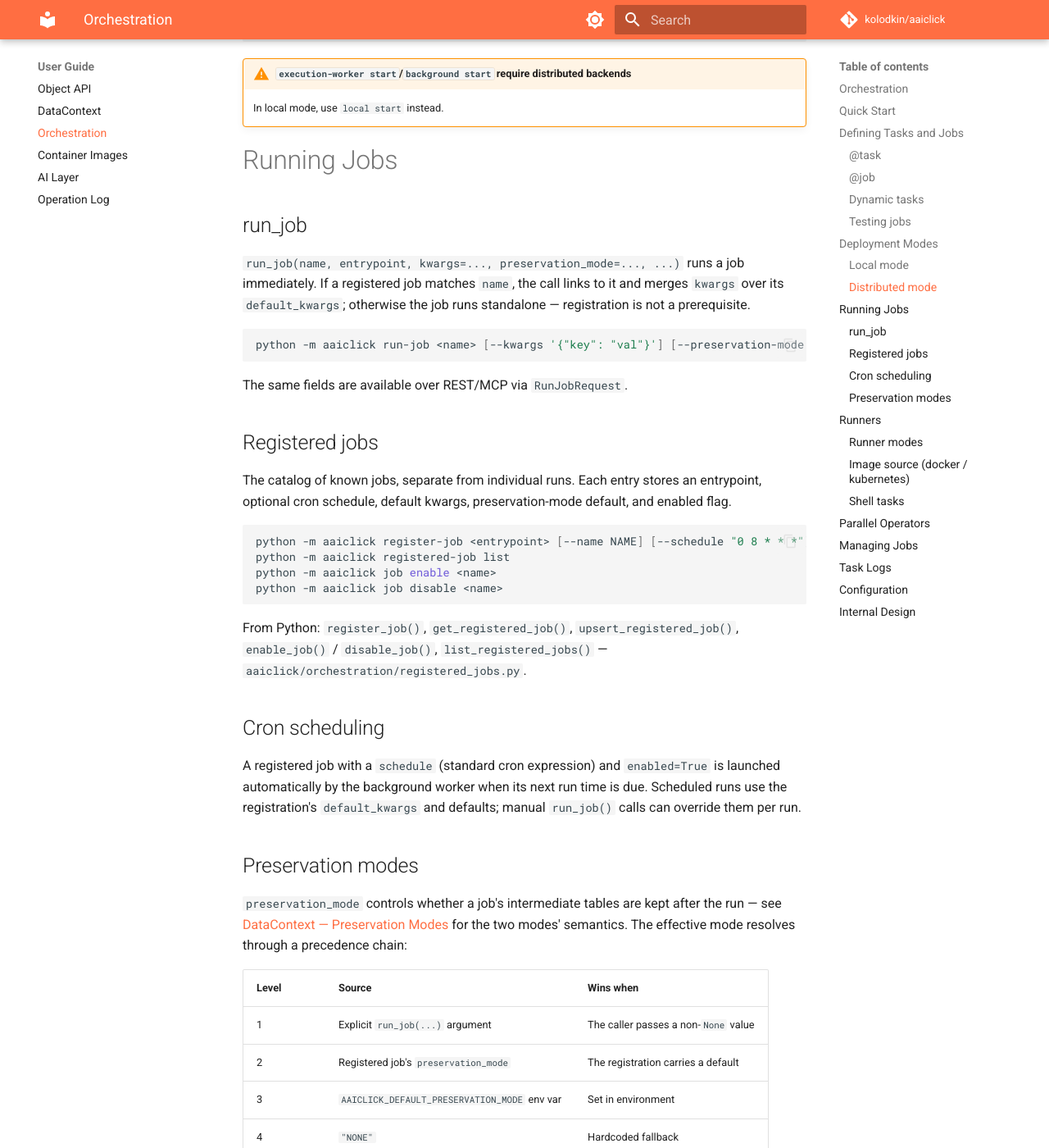
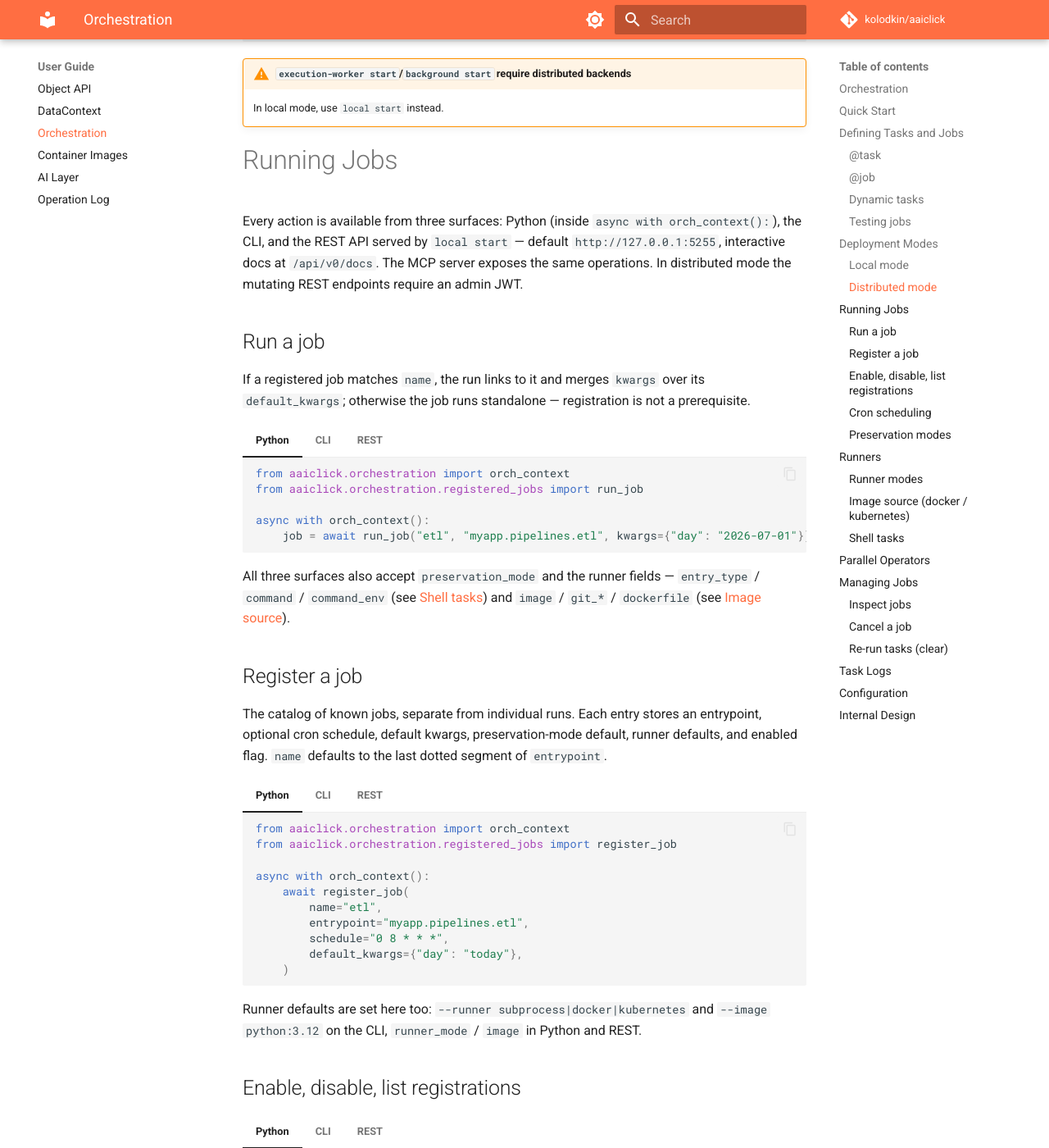
Before and after one commit to kolodkin/aaiclick, an MkDocs documentation site: the page built from docs/user_guide/orchestration.md, in a window 1280 px wide and 1400 px high, scrolled down 2667 px. Shown: the whole window at 82% size. Built offline with MkDocs 1.6.1 and Material for MkDocs 9.7.7, drawn with Linux system fonts in a browser that asks for light colours; comment, search, counter and statistics services are not loaded; some of the changed text lies outside the part shown.

Commit message:
docs: tabbed Python/CLI/REST views for orchestration actions
Restructure the orchestration guide's job actions (run, register,
enable/disable/list, inspect, cancel, clear) into pymdownx.tabbed
content tabs showing the Python API, CLI command, and REST endpoint
for each action, with a shared note on surfaces, base URL, and auth.

Co-Authored-By: Claude Fable 5 <noreply@anthropic.com>
Claude-Session: https://claude.ai/code/session_01DfVL4w1ref7KQ418VrXzV4

````diff
--- a/docs/user_guide/orchestration.md
+++ b/docs/user_guide/orchestration.md
@@ -105,35 +105,122 @@ python -m aaiclick background start        # scheduler + cleanup
 
 # Running Jobs
 
-## run_job
+Every action is available from three surfaces: Python (inside
+`async with orch_context():`), the CLI, and the REST API served by
+`local start` — default `http://127.0.0.1:5255`, interactive docs at
+`/api/v0/docs`. The MCP server exposes the same operations. In distributed
+mode the mutating REST endpoints require an admin JWT.
 
-`run_job(name, entrypoint, kwargs=..., preservation_mode=..., ...)` runs a job
-immediately. If a registered job matches `name`, the call links to it and
-merges `kwargs` over its `default_kwargs`; otherwise the job runs standalone —
-registration is not a prerequisite.
+## Run a job
 
-```bash
-python -m aaiclick run-job <name> [--kwargs '{"key": "val"}'] [--preservation-mode NONE|FULL] [--entry-type module|shell] [--command 'python main.py'] [--command-env K=v] [--image python:3.12]
-```
+If a registered job matches `name`, the run links to it and merges `kwargs`
+over its `default_kwargs`; otherwise the job runs standalone — registration is
+not a prerequisite.
 
-The same fields are available over REST/MCP via `RunJobRequest`.
+=== "Python"
 
-## Registered jobs
+    ```python
+    from aaiclick.orchestration import orch_context
+    from aaiclick.orchestration.registered_jobs import run_job
+
+    async with orch_context():
+        job = await run_job("etl", "myapp.pipelines.etl", kwargs={"day": "2026-07-01"})
+    ```
+
+=== "CLI"
+
+    ```bash
+    python -m aaiclick run-job etl --kwargs '{"day": "2026-07-01"}'
+    ```
+
+=== "REST"
+
+    ```bash
+    curl -X POST http://127.0.0.1:5255/api/v0/jobs:run \
+      -H "Content-Type: application/json" \
+      -d '{"name": "etl", "kwargs": {"day": "2026-07-01"}}'
+    ```
+
+    A dotted `name` (e.g. `"myapp.pipelines.etl"`) is used as the entrypoint
+    directly; a bare name reuses the registered job's entrypoint.
+
+All three surfaces also accept `preservation_mode` and the runner fields —
+`entry_type` / `command` / `command_env` (see [Shell tasks](#shell-tasks)) and
+`image` / `git_*` / `dockerfile` (see [Image source](#image-source-docker-kubernetes)).
+
+## Register a job
 
 The catalog of known jobs, separate from individual runs. Each entry stores an
 entrypoint, optional cron schedule, default kwargs, preservation-mode default,
-and enabled flag.
+runner defaults, and enabled flag. `name` defaults to the last dotted segment
+of `entrypoint`.
 
-```bash
-python -m aaiclick register-job <entrypoint> [--name NAME] [--schedule "0 8 * * *"] [--kwargs '{"key": "val"}'] [--preservation-mode NONE|FULL] [--runner subprocess|docker|kubernetes] [--image python:3.12]
-python -m aaiclick registered-job list
-python -m aaiclick job enable <name>
-python -m aaiclick job disable <name>
-```
+=== "Python"
 
-From Python: `register_job()`, `get_registered_job()`, `upsert_registered_job()`,
-`enable_job()` / `disable_job()`, `list_registered_jobs()` —
-`aaiclick/orchestration/registered_jobs.py`.
+    ```python
+    from aaiclick.orchestration import orch_context
+    from aaiclick.orchestration.registered_jobs import register_job
+
+    async with orch_context():
+        await register_job(
+            name="etl",
+            entrypoint="myapp.pipelines.etl",
+            schedule="0 8 * * *",
+            default_kwargs={"day": "today"},
+        )
+    ```
+
+=== "CLI"
+
+    ```bash
+    python -m aaiclick register-job myapp.pipelines.etl --name etl \
+        --schedule "0 8 * * *" --kwargs '{"day": "today"}'
+    ```
+
+=== "REST"
+
+    ```bash
+    curl -X POST http://127.0.0.1:5255/api/v0/registered-jobs \
+      -H "Content-Type: application/json" \
+      -d '{"name": "etl", "entrypoint": "myapp.pipelines.etl", "schedule": "0 8 * * *", "default_kwargs": {"day": "today"}}'
+    ```
+
+Runner defaults are set here too: `--runner subprocess|docker|kubernetes` and
+`--image python:3.12` on the CLI, `runner_mode` / `image` in Python and REST.
+
+## Enable, disable, list registrations
+
+=== "Python"
+
+    ```python
+    from aaiclick.orchestration import orch_context
+    from aaiclick.orchestration.registered_jobs import (
+        disable_job,
+        enable_job,
+        list_registered_jobs,
+    )
+
+    async with orch_context():
+        await enable_job("etl")
+        await disable_job("etl")
+        registrations = await list_registered_jobs(enabled_only=True)
+    ```
+
+=== "CLI"
+
+    ```bash
+    python -m aaiclick job enable etl
+    python -m aaiclick job disable etl
+    python -m aaiclick registered-job list
+    ```
+
+=== "REST"
+
+    ```bash
+    curl -X POST http://127.0.0.1:5255/api/v0/registered-jobs/etl/enable
+    curl -X POST http://127.0.0.1:5255/api/v0/registered-jobs/etl/disable
+    curl http://127.0.0.1:5255/api/v0/registered-jobs
+    ```
 
 ## Cron scheduling
 
@@ -233,24 +320,82 @@ downstream tasks can depend on.
 
 # Managing Jobs
 
-```bash
-python -m aaiclick job get <id>
-python -m aaiclick job cancel <id>
-python -m aaiclick job list [--status RUNNING] [--like "%etl%"] [--limit 20 --offset 40]
-```
+## Inspect jobs
 
-From Python (`aaiclick/orchestration/jobs/`):
+=== "Python"
 
-- `get_job()`, `list_jobs(status, name_like, limit, offset)`, `count_jobs()`,
-  `get_tasks_for_job()` — queries
-- `cancel_job(job_id)` — atomically cancels a job and all its non-terminal
-  tasks; returns `False` if not found or already terminal
-- `clear_task(task_id)` — resets a task and all its transitive downstream
-  tasks to PENDING for re-run (Airflow-style "clear task"); upstream tasks and
-  their results are untouched, and a finished job is reactivated
+    ```python
+    from aaiclick.orchestration import get_job, list_jobs, orch_context
 
-Workers detect cancellation by polling task status; a CPU-bound task won't
-interrupt until it yields.
+    async with orch_context():
+        jobs = await list_jobs(status="RUNNING", name_like="%etl%", limit=20)
+        job = await get_job(job_id)
+    ```
+
+=== "CLI"
+
+    ```bash
+    python -m aaiclick job list [--status RUNNING] [--like "%etl%"] [--limit 20 --offset 40]
+    python -m aaiclick job get <id>
+    python -m aaiclick job stats <id>
+    ```
+
+=== "REST"
+
+    ```bash
+    curl "http://127.0.0.1:5255/api/v0/jobs?status=RUNNING&limit=20"
+    curl http://127.0.0.1:5255/api/v0/jobs/<id>
+    curl http://127.0.0.1:5255/api/v0/jobs/<id>/stats
+    ```
+
+## Cancel a job
+
+Atomically cancels the job and all its non-terminal tasks. Workers detect
+cancellation by polling task status; a CPU-bound task won't interrupt until it
+yields.
+
+=== "Python"
+
+    ```python
+    from aaiclick.orchestration import cancel_job, orch_context
+
+    async with orch_context():
+        cancelled = await cancel_job(job_id)  # False if not found or already terminal
+    ```
+
+=== "CLI"
+
+    ```bash
+    python -m aaiclick job cancel <id>
+    ```
+
+=== "REST"
+
+    ```bash
+    curl -X POST http://127.0.0.1:5255/api/v0/jobs/<id>/cancel
+    ```
+
+## Re-run tasks (clear)
+
+`clear_task` resets a task and all its transitive downstream tasks to PENDING
+for re-run (Airflow-style "clear task"); upstream tasks and their results are
+untouched, and a finished job is reactivated.
+
+=== "Python"
+
+    ```python
+    from aaiclick.orchestration import orch_context
+    from aaiclick.orchestration.execution.claiming import clear_task
+
+    async with orch_context():
+        cleared_task_ids, job = await clear_task(task_id)
+    ```
+
+=== "REST"
+
+    ```bash
+    curl -X POST http://127.0.0.1:5255/api/v0/tasks/<task_id>/clear
+    ```
 
 # Task Logs
 
@@ -259,7 +404,8 @@ ClickHouse `task_logs` table, so logs are readable from one place no matter
 which host, container, or Pod ran the task. `logging.*` records keep their
 level; raw `print()` output is captured as `INFO` (stdout) / `ERROR` (stderr).
 `AAICLICK_LOG_LEVEL` sets the captured root level (default `INFO`). Logs share
-the job's retention lifecycle.
+the job's retention lifecycle. Fetch them via
+`GET /api/v0/tasks/<task_id>/logs?tail=100`.
 
 # Configuration
 
````
